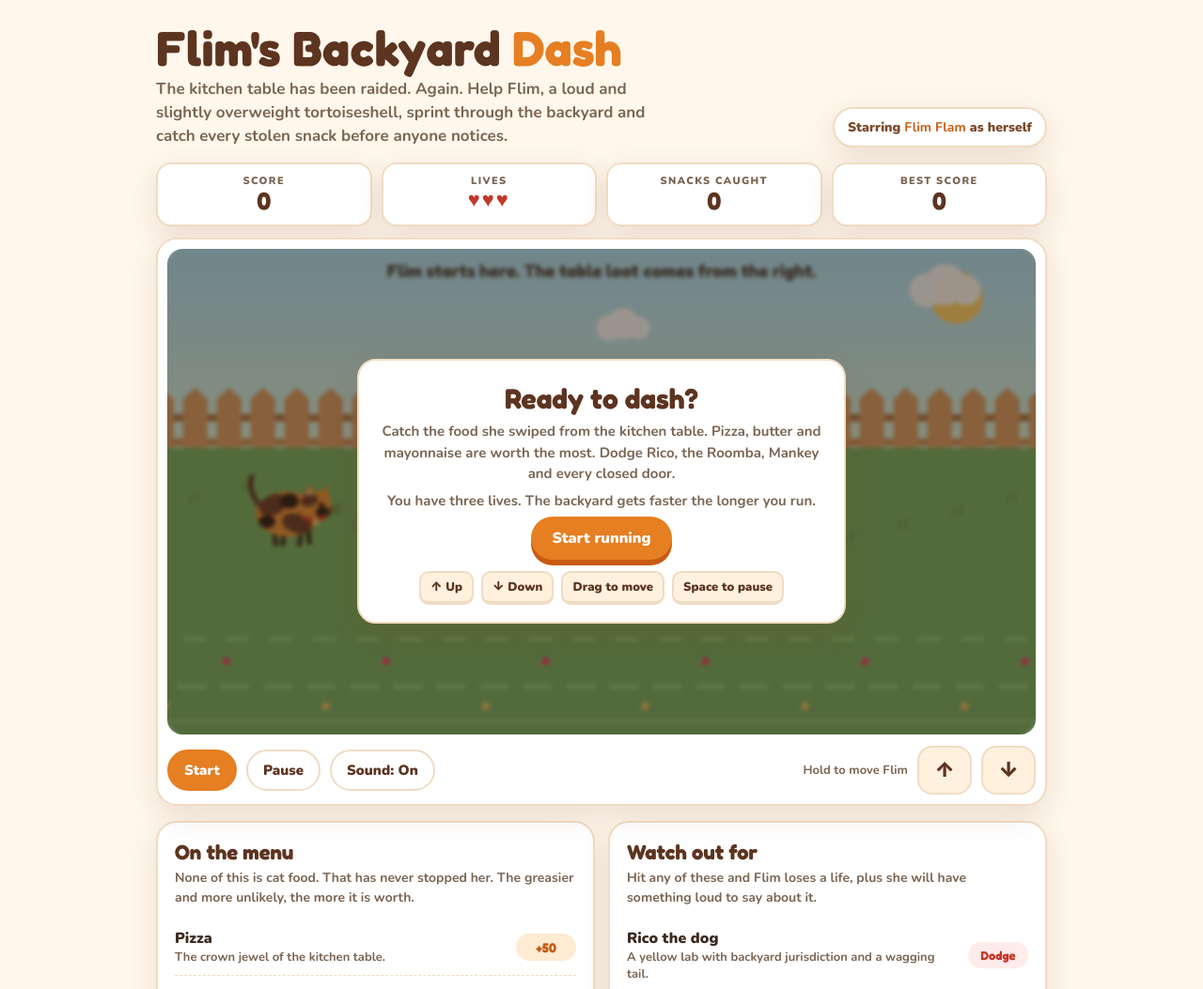
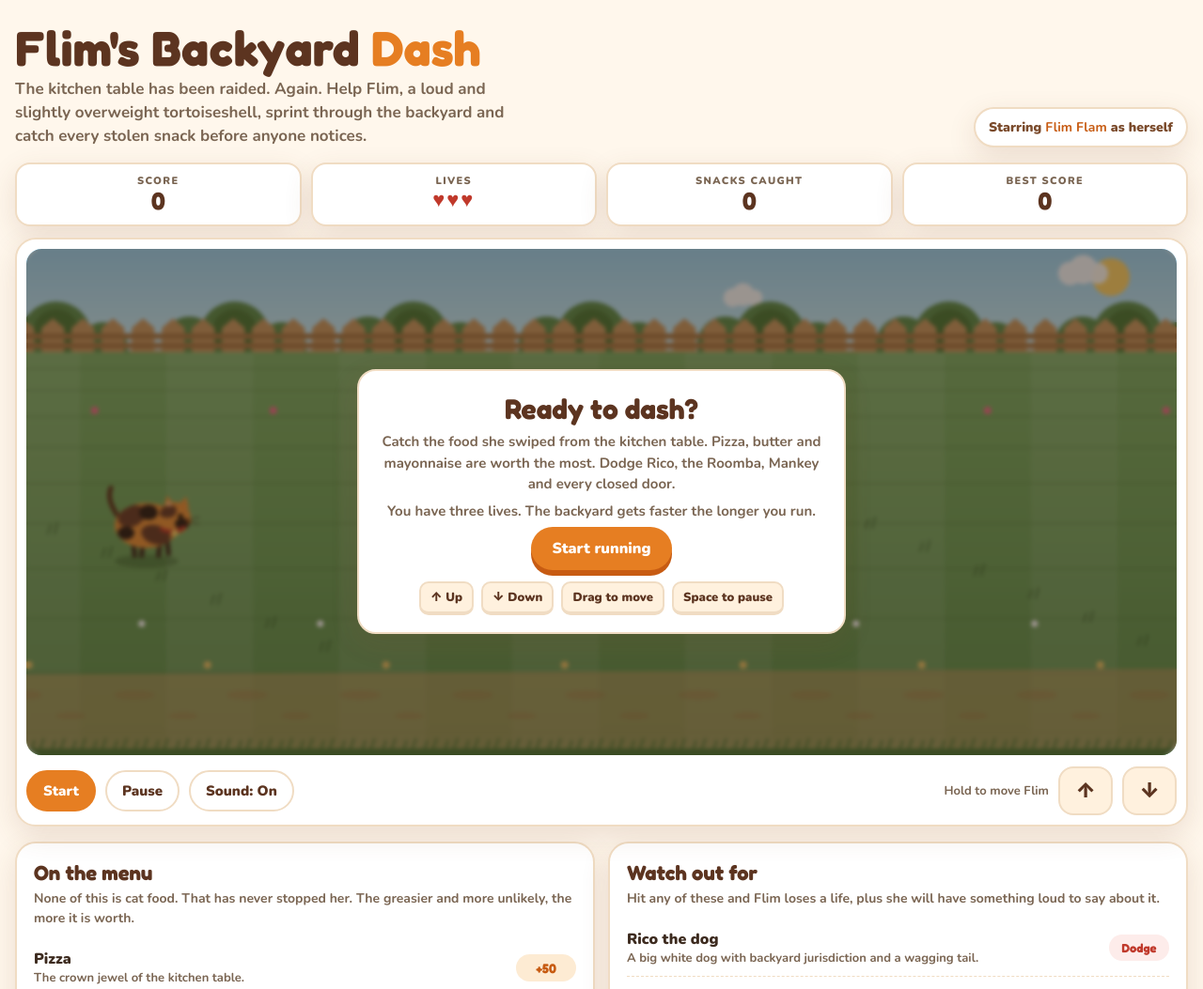
Before and after one commit to repj1/flam, a plain HTML site: page game.html in a window 1280 px wide. Shown: the top 1053 px of the page at 94% size. Drawn offline with nearby package versions, Linux system fonts and the light colour scheme; animation ran at ten frames a second.

Commit message:
Update game: white Rico, grounded lawn background, wider view, faster ramp, labels removed

```diff
--- a/game.html
+++ b/game.html
@@ -54,7 +54,7 @@
     -webkit-font-smoothing:antialiased;
   }
   button{font-family:inherit; min-height:44px; cursor:pointer}
-  .wrap{max-width:980px;margin:0 auto;padding:20px 16px 40px}
+  .wrap{max-width:1280px;margin:0 auto;padding:20px 16px 40px}
   .top{
     display:flex;flex-wrap:wrap;gap:16px;align-items:flex-end;justify-content:space-between;
     margin:6px 0 16px;
@@ -274,7 +274,7 @@
     <section class="card" aria-label="Obstacles to dodge">
       <h3>Watch out for</h3>
       <p class="lede">Hit any of these and Flim loses a life, plus she will have something loud to say about it.</p>
-      <div class="row"><div><div class="name">Rico the dog</div><div class="desc">A yellow lab with backyard jurisdiction and a wagging tail.</div></div><div class="danger">Dodge</div></div>
+      <div class="row"><div><div class="name">Rico the dog</div><div class="desc">A big white dog with backyard jurisdiction and a wagging tail.</div></div><div class="danger">Dodge</div></div>
       <div class="row"><div><div class="name">The Roomba</div><div class="desc">Relentless. Silent. Has bumped into the same chair 400 times.</div></div><div class="danger">Dodge</div></div>
       <div class="row"><div><div class="name">Mankey</div><div class="desc">Her twin brother, aka Catman. Standing right in the way, on purpose.</div></div><div class="danger">Dodge</div></div>
       <div class="row"><div><div class="name">Closed doors</div><div class="desc">Tall, wooden and completely unreasonable. Go around them.</div></div><div class="danger">Dodge</div></div>
@@ -318,16 +318,16 @@
   var W = 900, H = 500, DPR = 1;
   function resize(){
     var w = stage.clientWidth || 900;
-    var ratio = w < 600 ? 0.98 : 0.56;
-    var minH = w < 600 ? 380 : 320;
-    var h = Math.max(minH, Math.min(540, Math.round(w * ratio)));
+    var ratio = w < 600 ? 0.92 : 0.44;
+    var minH = w < 600 ? 360 : 340;
+    var h = Math.max(minH, Math.min(560, Math.round(w * ratio)));
     DPR = Math.min(2, window.devicePixelRatio || 1);
     canvas.width = Math.round(w * DPR);
     canvas.height = Math.round(h * DPR);
     canvas.style.height = h + 'px';
     W = w; H = h;
     ctx.setTransform(DPR,0,0,DPR,0,0);
-    if (player) { player.y = clamp(player.y, 56, H-48); player.targetY = clamp(player.targetY, 56, H-48); }
+    if (player) { var gmin = Math.round(H*0.20)+46; player.y = clamp(player.y, gmin, H-48); player.targetY = clamp(player.targetY, gmin, H-48); }
   }
 
   function clamp(v,a,b){ return Math.max(a, Math.min(b, v)); }
@@ -430,15 +430,15 @@
   }
   function spawnFood(){
     var f = weightedFood();
-    var y = rand(64, H-58);
+    var y = rand(Math.round(H*0.20)+54, H-58);
     entities.push({type:'food', kind:f.kind, label:f.label, points:f.points, r:f.r, x:W+40, y:y, baseY:y, bob:rand(0,Math.PI*2), passed:false});
   }
   function spawnObstacle(){
     var o = pick(OBSTACLES);
     var y;
-    if (o.kind==='door') y = rand(90, H-90);
+    if (o.kind==='door') y = rand(Math.round(H*0.20)+80, H-72);
     else if (o.kind==='roomba') y = rand(H*0.45, H-46);
-    else y = rand(70, H-60);
+    else y = rand(Math.round(H*0.20)+54, H-60);
     entities.push({type:'obstacle', kind:o.kind, label:o.label, r:o.r, w:o.w, h:o.h, x:W+50, y:y, baseY:y, bob:rand(0,Math.PI*2), wag:rand(0,Math.PI*2)});
   }
   function addPopup(x,y,text,color,big){
@@ -493,7 +493,7 @@
 
   function update(dt){
     elapsed += dt/60;
-    speed = Math.min(7.6, 3.4 + elapsed*0.055);
+    speed = Math.min(12.5, 3.6 + elapsed*0.14 + Math.pow(Math.max(0, elapsed-45), 1.35)*0.012);
     scroll += speed;
     frame++;
 
@@ -506,12 +506,12 @@
     } else {
       player.y += vy;
     }
-    player.y = clamp(player.y, 52, H-44);
+    player.y = clamp(player.y, Math.round(H*0.20)+46, H-44);
     player.legPhase += speed*0.09;
 
     foodTimer--; obsTimer--;
-    if (foodTimer<=0){ spawnFood(); foodTimer = Math.round(rand(46,86) - Math.min(22, elapsed*0.25)); if (foodTimer<26) foodTimer=26; }
-    if (obsTimer<=0){ spawnObstacle(); obsTimer = Math.round(rand(78,128) - Math.min(34, elapsed*0.35)); if (obsTimer<48) obsTimer=48; }
+    if (foodTimer<=0){ spawnFood(); foodTimer = Math.round(rand(42,80) - Math.min(30, elapsed*0.45)); if (foodTimer<20) foodTimer=20; }
+    if (obsTimer<=0){ spawnObstacle(); obsTimer = Math.round(rand(72,120) - Math.min(48, elapsed*0.6)); if (obsTimer<34) obsTimer=34; }
 
     var now = performance.now();
     for (var i=entities.length-1;i>=0;i--){
@@ -564,61 +564,101 @@
   }
 
   function drawBackground(){
-    var sky = ctx.createLinearGradient(0,0,0,H);
-    sky.addColorStop(0,'#AEE3F7'); sky.addColorStop(0.42,'#D8F3DC'); sky.addColorStop(0.43,'#8FC97A'); sky.addColorStop(1,'#6FA653');
-    ctx.fillStyle = sky; ctx.fillRect(0,0,W,H);
+    // Grounded backyard: thin sky strip at the very top, then house/fence line,
+    // then lawn fills most of the frame so Flim is clearly running on the ground.
+    var horizon = Math.round(H*0.20);
+    var sky = ctx.createLinearGradient(0,0,0,horizon);
+    sky.addColorStop(0,'#9ED6F2'); sky.addColorStop(1,'#CDEFF7');
+    ctx.fillStyle = sky; ctx.fillRect(0,0,W,horizon);
     ctx.fillStyle = '#FFD66B';
-    ctx.beginPath(); ctx.arc(W-84, 52, 28, 0, Math.PI*2); ctx.fill();
+    ctx.beginPath(); ctx.arc(W-70, 30, 20, 0, Math.PI*2); ctx.fill();
     ctx.fillStyle = 'rgba(255,255,255,.92)';
-    drawCloud(((W - (scroll*0.18)%(W+220))+W+220)%(W+220)-110, 44, 1);
-    drawCloud(((W - (scroll*0.12+320)%(W+260))+W+260)%(W+260)-130, 84, 0.75);
+    drawCloud(((W - (scroll*0.10)%(W+220))+W+220)%(W+220)-110, 26, 0.7);
+    drawCloud(((W - (scroll*0.07+340)%(W+260))+W+260)%(W+260)-130, 52, 0.55);
 
-    var fenceY = H*0.34;
-    ctx.fillStyle = '#B07A4A'; ctx.fillRect(0, fenceY, W, 8);
-    ctx.fillStyle = '#C98F57'; ctx.fillRect(0, fenceY+26, W, 8);
-    ctx.fillStyle = '#D9A066';
-    var picketW = 26, gap = 10, off = -(scroll*0.55 % (picketW+gap));
+    // Distant tree tops just peeking over the fence line
+    ctx.fillStyle = '#5E8F4E';
+    var treeOff = -(scroll*0.18 % 190);
+    for (var tr=treeOff-40; tr<W+190; tr+=190){
+      ctx.beginPath(); ctx.arc(tr+30, horizon-6, 30, 0, Math.PI*2); ctx.fill();
+      ctx.beginPath(); ctx.arc(tr+78, horizon-14, 38, 0, Math.PI*2); ctx.fill();
+      ctx.beginPath(); ctx.arc(tr+128, horizon-4, 26, 0, Math.PI*2); ctx.fill();
+    }
+    ctx.fillStyle = '#4E7A3A';
+    for (var tr2=treeOff-40; tr2<W+190; tr2+=190){
+      ctx.beginPath(); ctx.arc(tr2+78, horizon-20, 24, 0, Math.PI*2); ctx.fill();
+    }
+
+    // Fence sits ON the horizon — everything below it is ground
+    var fenceTop = horizon - 34;
+    ctx.fillStyle = '#C99A63';
+    var picketW = 24, gap = 8, off = -(scroll*0.45 % (picketW+gap));
     for (var x=off; x<W+40; x+=picketW+gap){
       ctx.beginPath();
-      ctx.moveTo(x, fenceY+36); ctx.lineTo(x, fenceY-16); ctx.lineTo(x+picketW/2, fenceY-28); ctx.lineTo(x+picketW, fenceY-16); ctx.lineTo(x+picketW, fenceY+36); ctx.closePath(); ctx.fill();
+      ctx.moveTo(x, horizon+4); ctx.lineTo(x, fenceTop+10); ctx.lineTo(x+picketW/2, fenceTop); ctx.lineTo(x+picketW, fenceTop+10); ctx.lineTo(x+picketW, horizon+4); ctx.closePath(); ctx.fill();
     }
-    ctx.fillStyle = '#79B264'; ctx.fillRect(0, fenceY+36, W, H-(fenceY+36));
-    ctx.fillStyle = '#8FC97A';
-    var off2 = -(scroll % 46);
-    for (var gx=off2; gx<W+46; gx+=46){
-      ctx.fillRect(gx, H-54, 30, 6);
-      ctx.fillRect(gx+52, H-104, 24, 5);
+    ctx.fillStyle = '#A97A48'; ctx.fillRect(0, fenceTop+16, W, 6);
+    ctx.fillStyle = '#A97A48'; ctx.fillRect(0, horizon-8, W, 6);
+    // Shadow the fence casts onto the lawn — sells that the lawn is a floor
+    ctx.fillStyle = 'rgba(46,80,30,.28)'; ctx.fillRect(0, horizon+2, W, 14);
+    ctx.fillStyle = 'rgba(46,80,30,.12)'; ctx.fillRect(0, horizon+16, W, 12);
+
+    // Lawn: base fill for everything below the horizon
+    var lawn = ctx.createLinearGradient(0,horizon,0,H);
+    lawn.addColorStop(0,'#7FB069'); lawn.addColorStop(0.35,'#74A65E'); lawn.addColorStop(1,'#5E8F4E');
+    ctx.fillStyle = lawn; ctx.fillRect(0, horizon+2, W, H-(horizon+2));
+
+    // Mowing stripes scrolling with the world (perspective bands on the ground)
+    ctx.fillStyle = 'rgba(255,255,255,.07)';
+    var stripeW = 92, sOff = -(scroll % (stripeW*2));
+    for (var sx=sOff; sx<W+stripeW*2; sx+=stripeW*2){
+      ctx.fillRect(sx, horizon+2, stripeW, H-(horizon+2));
     }
-    ctx.strokeStyle = 'rgba(62,90,40,.35)'; ctx.lineWidth = 2;
-    var off3 = -(scroll*1 % 58);
+    // Horizontal ground bands get taller toward the bottom = floor receding
+    ctx.fillStyle = 'rgba(40,70,28,.10)';
+    var bandY = horizon+18, bandH = 7;
+    while (bandY < H){
+      ctx.fillRect(0, bandY, W, 3);
+      bandY += bandH + 16; bandH += 5;
+    }
+
+    // A worn dirt path Flim runs along, low in the frame
+    var pathY = H - Math.round(H*0.16);
+    ctx.fillStyle = 'rgba(196,158,102,.55)';
+    ctx.beginPath();
+    ctx.moveTo(0, pathY); ctx.lineTo(W, pathY-6); ctx.lineTo(W, H); ctx.lineTo(0, H); ctx.closePath(); ctx.fill();
+    ctx.fillStyle = 'rgba(160,124,72,.35)';
+    var pOff = -(scroll*1 % 120);
+    for (var px=pOff; px<W+120; px+=120){
+      ctx.beginPath(); ctx.ellipse(px+30, pathY+22, 22, 5, 0, 0, Math.PI*2); ctx.fill();
+      ctx.beginPath(); ctx.ellipse(px+82, pathY+44, 16, 4, 0, 0, Math.PI*2); ctx.fill();
+    }
+
+    // Grass tufts + flowers anchored to the ground plane
+    ctx.strokeStyle = 'rgba(42,78,32,.5)'; ctx.lineWidth = 2; ctx.lineCap='round';
+    var off3 = -(scroll % 58);
     for (var tx=off3; tx<W+58; tx+=58){
-      var ty = fenceY+74 + ((tx*7)%70);
-      ctx.beginPath(); ctx.moveTo(tx, ty); ctx.lineTo(tx+4, ty-10); ctx.moveTo(tx+8, ty); ctx.lineTo(tx+10, ty-12); ctx.stroke();
+      var ty = horizon+34 + ((Math.abs(tx)*7)%Math.max(40,(H-horizon-50)));
+      if (ty > pathY-8 && ty < H-6) ty = horizon+40 + ((Math.abs(tx)*3)%40);
+      ctx.beginPath(); ctx.moveTo(tx, ty); ctx.lineTo(tx+3, ty-9); ctx.moveTo(tx+7, ty); ctx.lineTo(tx+10, ty-11); ctx.stroke();
     }
-    ctx.fillStyle = '#E9C46A';
-    var off4 = -(scroll*0.9 % 170);
-    for (var fx=off4+30; fx<W+170; fx+=170){
-      ctx.beginPath(); ctx.arc(fx, H-30, 4, 0, Math.PI*2); ctx.fill();
-      ctx.fillStyle = '#EF476F'; ctx.beginPath(); ctx.arc(fx+64, H-78, 4, 0, Math.PI*2); ctx.fill();
-      ctx.fillStyle = '#E9C46A';
+    var off4 = -(scroll*0.95 % 190);
+    for (var fx=off4+36; fx<W+190; fx+=190){
+      ctx.fillStyle = '#E9C46A'; ctx.beginPath(); ctx.arc(fx, H-96, 4, 0, Math.PI*2); ctx.fill();
+      ctx.fillStyle = '#EF6F8B'; ctx.beginPath(); ctx.arc(fx+70, horizon+64, 4, 0, Math.PI*2); ctx.fill();
+      ctx.fillStyle = '#FFFFFF'; ctx.beginPath(); ctx.arc(fx+120, H-140, 3.5, 0, Math.PI*2); ctx.fill();
     }
-    ctx.fillStyle = 'rgba(255,255,255,.20)';
-    ctx.fillRect(0, H-16, W, 3);
+    // Foreground grass fringe along the very bottom edge
+    ctx.fillStyle = '#4E7A3A'; ctx.fillRect(0, H-7, W, 7);
+    ctx.strokeStyle = '#4E7A3A'; ctx.lineWidth = 2;
+    var fOff = -(scroll*1.1 % 22);
+    for (var bx=fOff; bx<W+22; bx+=22){
+      ctx.beginPath(); ctx.moveTo(bx, H-6); ctx.lineTo(bx+3, H-15); ctx.moveTo(bx+9, H-6); ctx.lineTo(bx+13, H-17); ctx.stroke();
+    }
   }
   function drawCloud(x,y,s){
     ctx.save(); ctx.translate(x,y); ctx.scale(s,s);
     ctx.beginPath(); ctx.arc(0,0,18,0,Math.PI*2); ctx.arc(20,-6,22,0,Math.PI*2); ctx.arc(42,0,16,0,Math.PI*2); ctx.fill();
-    ctx.restore();
-  }
-  function label(text,x,y){
-    ctx.save();
-    ctx.font = '900 10px Nunito, sans-serif';
-    ctx.textAlign = 'center';
-    var w = ctx.measureText(text).width + 12;
-    ctx.fillStyle = 'rgba(255,255,255,.92)';
-    roundRect(x-w/2, y, w, 16, 8); ctx.fill();
-    ctx.fillStyle = '#5C3420';
-    ctx.fillText(text, x, y+12);
     ctx.restore();
   }
   function roundRect(x,y,w,h,r){
@@ -628,6 +668,8 @@
 
   function drawFlim(x,y,inv){
     ctx.save(); ctx.translate(x,y);
+    ctx.fillStyle = 'rgba(30,55,20,.28)';
+    ctx.beginPath(); ctx.ellipse(0, 36, 34, 7, 0, 0, Math.PI*2); ctx.fill();
     if (inv && Math.floor(performance.now()/110)%2===0) ctx.globalAlpha = 0.35;
     var bob = Math.sin(frame*0.35)*2;
     ctx.translate(0,bob);
@@ -729,7 +771,6 @@
       ctx.fillStyle='#2E2119'; ctx.beginPath(); ctx.arc(5,-3,2,0,Math.PI*2); ctx.fill();
     }
     ctx.restore();
-    label(e.label + ' +' + e.points, e.x, e.y + 30);
   }
 
   function drawObstacle(e){
@@ -738,14 +779,17 @@
     ctx.beginPath(); ctx.ellipse(0, (e.h/2)+4, e.w/2, 6, 0, 0, Math.PI*2); ctx.fill();
     if (e.kind==='rico'){
       var wag = Math.sin(e.wag*2)*7;
-      ctx.strokeStyle='#D9A441'; ctx.lineWidth=6; ctx.lineCap='round';
+      ctx.strokeStyle='#EDEDED'; ctx.lineWidth=6; ctx.lineCap='round';
       ctx.beginPath(); ctx.moveTo(-24,-4); ctx.quadraticCurveTo(-38,-14+wag,-34,-26+wag); ctx.stroke();
-      ctx.strokeStyle='#C98F2D'; ctx.lineWidth=5;
+      ctx.strokeStyle='#D8D8D8'; ctx.lineWidth=5;
       var lp = Math.sin(frame*0.4)*5;
       ctx.beginPath(); ctx.moveTo(-14,14); ctx.lineTo(-14+lp,28); ctx.moveTo(14,14); ctx.lineTo(14-lp,28); ctx.stroke();
-      ctx.fillStyle='#F2C14E'; ctx.beginPath(); ctx.ellipse(0,0,28,17,0,0,Math.PI*2); ctx.fill();
-      ctx.beginPath(); ctx.arc(28,-8,15,0,Math.PI*2); ctx.fill();
-      ctx.fillStyle='#D9A441'; ctx.beginPath(); ctx.ellipse(22,-2,7,13,0.5,0,Math.PI*2); ctx.fill();
+      ctx.fillStyle='#FFFFFF'; ctx.beginPath(); ctx.ellipse(0,0,28,17,0,0,Math.PI*2); ctx.fill();
+      ctx.strokeStyle='rgba(120,120,120,.35)'; ctx.lineWidth=1.5; ctx.beginPath(); ctx.ellipse(0,0,28,17,0,0,Math.PI*2); ctx.stroke();
+      ctx.fillStyle='#FFFFFF'; ctx.beginPath(); ctx.arc(28,-8,15,0,Math.PI*2); ctx.fill();
+      ctx.strokeStyle='rgba(120,120,120,.35)'; ctx.lineWidth=1.5; ctx.beginPath(); ctx.arc(28,-8,15,0,Math.PI*2); ctx.stroke();
+      ctx.fillStyle='#E8E8E8'; ctx.beginPath(); ctx.ellipse(22,-2,7,13,0.5,0,Math.PI*2); ctx.fill();
+      ctx.fillStyle='#FFF5F5'; ctx.beginPath(); ctx.ellipse(-8,4,10,6,0.2,0,Math.PI*2); ctx.fill();
       ctx.fillStyle='#2E2119'; ctx.beginPath(); ctx.arc(34,-10,2.4,0,Math.PI*2); ctx.fill(); ctx.beginPath(); ctx.arc(42,-4,3,0,Math.PI*2); ctx.fill();
       ctx.strokeStyle='#C0392B'; ctx.lineWidth=4; ctx.beginPath(); ctx.moveTo(16,2); ctx.lineTo(28,6); ctx.stroke();
     } else if (e.kind==='roomba'){
@@ -773,11 +817,8 @@
       ctx.strokeStyle='rgba(92,52,32,.65)'; ctx.lineWidth=2;
       roundRect(-18,-46,36,38,4); ctx.stroke(); roundRect(-18,2,36,38,4); ctx.stroke();
       ctx.fillStyle='#FFD66B'; ctx.beginPath(); ctx.arc(16,0,4.5,0,Math.PI*2); ctx.fill();
-      ctx.fillStyle='#FFF3D6'; roundRect(-20,-72,40,15,7); ctx.fill();
-      ctx.fillStyle='#5C3420'; ctx.font='900 8px Nunito'; ctx.textAlign='center'; ctx.fillText('CLOSED',0,-61);
     }
     ctx.restore();
-    label(e.label, e.x, e.y + (e.h/2) + 10);
   }
 
   function draw(){
@@ -806,11 +847,6 @@
       ctx.fillStyle = pu.color; ctx.fillText(pu.text, pu.x, pu.y);
     }
     ctx.globalAlpha = 1;
-    if (state==='ready' && player){
-      ctx.fillStyle='rgba(61,43,31,.82)';
-      ctx.font='700 19px Fredoka, sans-serif'; ctx.textAlign='center';
-      ctx.fillText('Flim starts here. The table loot comes from the right.', W/2, 30);
-    }
     ctx.restore();
   }
 
@@ -877,13 +913,13 @@
   }
   canvas.addEventListener('pointerdown', function(ev){
     ev.preventDefault(); canvas.setPointerCapture(ev.pointerId);
-    var p = canvasPos(ev); player.targetY = clamp(p.y, 52, H-44); pointerActive = true;
+    var p = canvasPos(ev); player.targetY = clamp(p.y, Math.round(H*0.20)+46, H-44); pointerActive = true;
     if (state==='ready') {}
   });
   canvas.addEventListener('pointermove', function(ev){
     if (!pointerActive && ev.pointerType==='mouse' && ev.buttons===0) return;
     if (ev.buttons>0 || pointerActive){
-      var p = canvasPos(ev); player.targetY = clamp(p.y, 52, H-44); pointerActive = true;
+      var p = canvasPos(ev); player.targetY = clamp(p.y, Math.round(H*0.20)+46, H-44); pointerActive = true;
     }
   });
   canvas.addEventListener('pointerup', function(){ pointerActive = false; });
```
